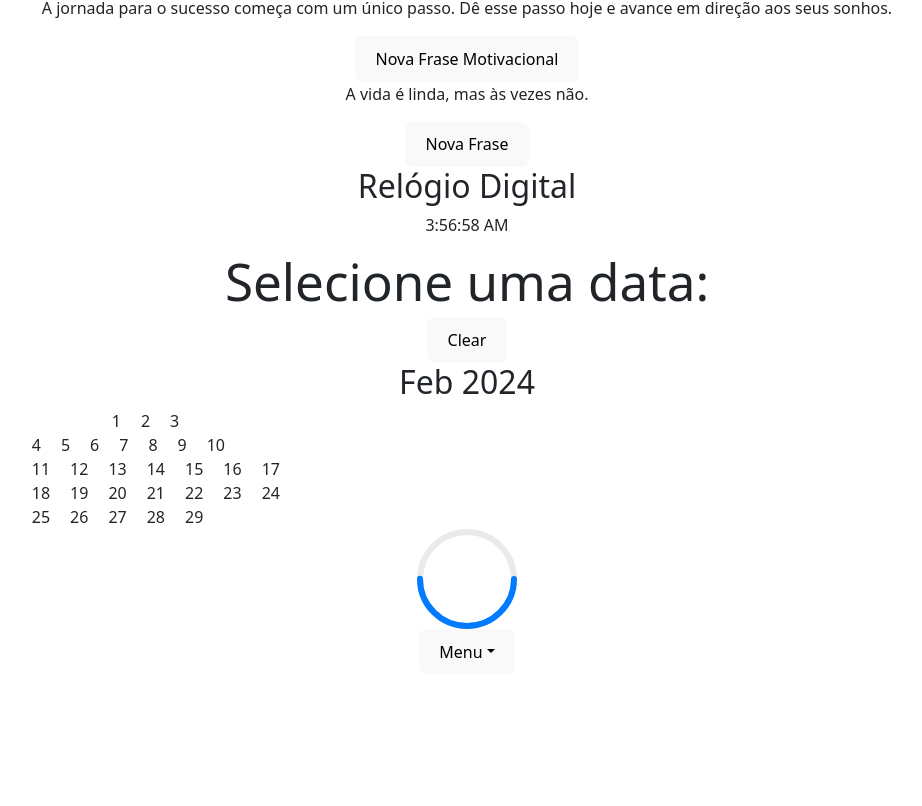
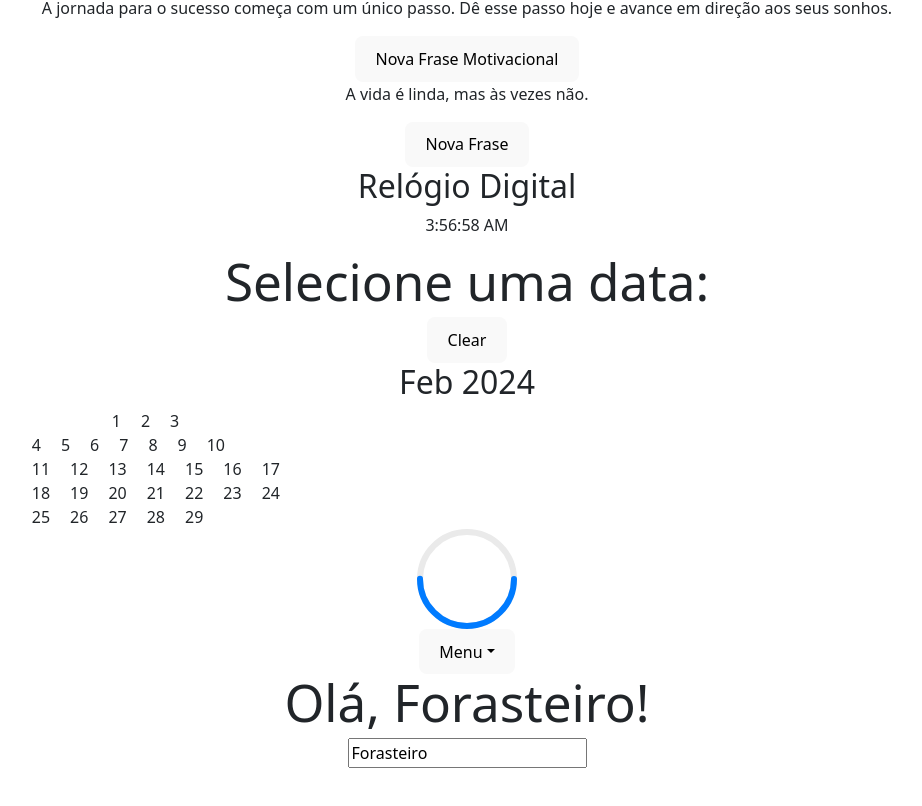
Before and after one commit to euannerocha/tres_meia_meia_code, a React (Vite) app in the folder code_tres_meia_meia/: page / in a window 1280 px wide. Shown: the part 4502-5308 px from the top of the page, without its empty margins (173-1095 px from the left). Before the commit the page ends 5240 px from the top, so only its background shows below. Built offline with nearby package versions, Linux system fonts and the light colour scheme; no server answers.

Commit message:
saudações

```diff
--- a/code_tres_meia_meia/src/pages/Home.tsx
+++ b/code_tres_meia_meia/src/pages/Home.tsx
@@ -46,9 +46,10 @@ import FrasesButton from "../progresso/Marco/dia_62/dia_sessenta_e_dois";
 import Clock from "../progresso/Marco/dia_63/dia_sessenta_e_tres";
 import Calendar from "../progresso/Marco/dia_64/dia_sessenta_e_quatro";
 import CircularProgress from "../progresso/Marco/dia_65/dia_sessenta_e_cinco";
+import DropdownMenu from "../progresso/Marco/dia_67/dia_sessenta_e_sete";
+import Saudacao from "../progresso/Marco/dia_68/dia_sessenta_e_oito";
+
 // import InteractiveMap from "../progresso/Marco/dia_66/dia_sessenta_e_seis";
-import DropdownMenu from "../progresso/Marco/dia_67/dia_sessenta_e_sete";
-
 // import BarChart from "./progresso/Fevereiro/dia_37/dia_trinta_e_sete";
 
 function Home() {
@@ -215,6 +216,7 @@ function Home() {
       <CircularProgress size={100} progress={50} strokeWidth={6} />
       {/* <InteractiveMap locations={locations} /> */}
       <DropdownMenu />
+      <Saudacao nome={"Forasteiro"} />
     </div>
   );
 }
--- a/code_tres_meia_meia/src/progresso/Marco/dia_67/index.css
+++ b/code_tres_meia_meia/src/progresso/Marco/dia_67/index.css
@@ -8,4 +8,5 @@
   position: absolute;
   bottom: -89;
   left: 378px !important;
+  /* GAMBIARRA DA DESGRAÇA */
 }
--- /dev/null
+++ b/code_tres_meia_meia/src/progresso/Marco/dia_68/dia_sessenta_e_oito.tsx
@@ -0,0 +1,27 @@
+import React, { useState } from "react";
+
+interface Props {
+  nome: string;
+}
+
+const Saudacao: React.FC<Props> = ({ nome }) => {
+  const [nomeDigitado, setNomeDigitado] = useState(nome);
+
+  const handleChange = (event: React.ChangeEvent<HTMLInputElement>) => {
+    setNomeDigitado(event.target.value);
+  };
+
+  return (
+    <div>
+      <h1>Olá, {nomeDigitado}!</h1>
+      <input
+        type="text"
+        value={nomeDigitado}
+        onChange={handleChange}
+        placeholder="Digite seu nome"
+      />
+    </div>
+  );
+};
+
+export default Saudacao;
```
